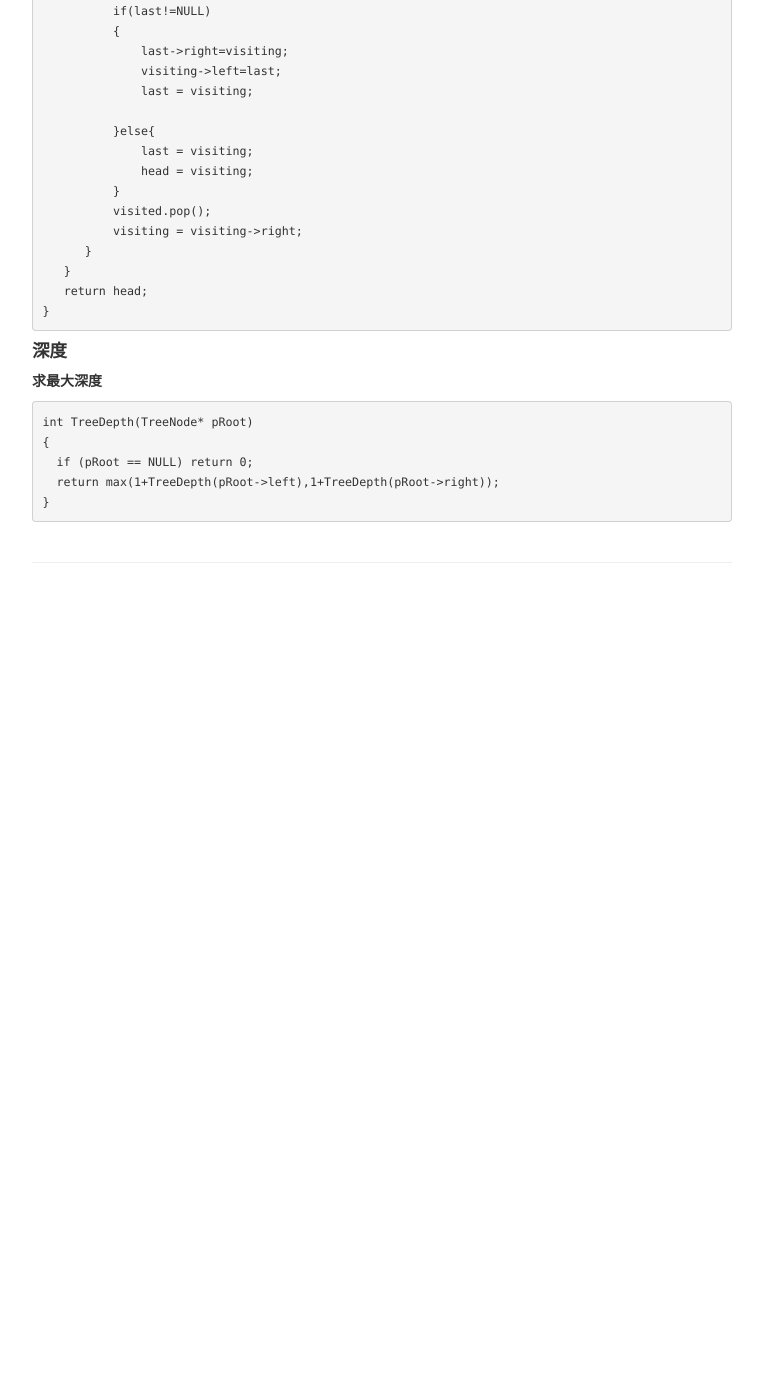
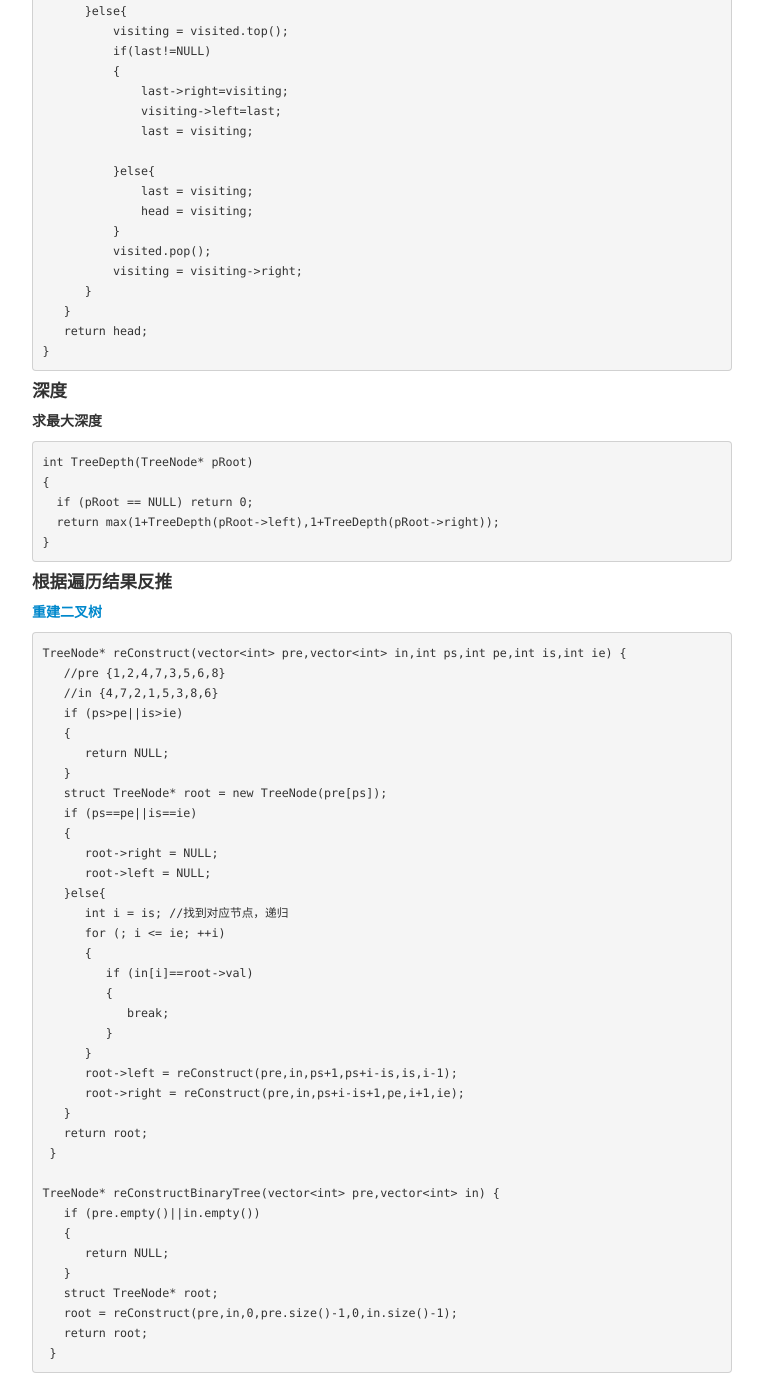
Before and after one commit to sfgcs/sfgcs.github.io, a Jekyll site: the page built from pages/leetcode.md, in a window 1280 px wide and 1400 px high, scrolled down 6763 px. Shown: the whole window, without its empty margins (258-1021 px from the left). Built offline with Jekyll 4.4.1, drawn with Linux system fonts in a browser that asks for light colours; before the commit the page ends 7357 px from its top, so only the background shows below that.

Commit message:
Update leetcode.md

````diff
--- a/pages/leetcode.md
+++ b/pages/leetcode.md
@@ -26,6 +26,8 @@ description:
       * [和为某值的路径](#和为某值的路径)
       * [最大距离](#和为某值的路径)
       * [一般公共祖先](#一般公共祖先)
+   * [根据遍历结果反推](#根据遍历结果反推)
+      * [重建二叉树](#重建二叉树)
 
 ### 分治法
 #### 二分查找
@@ -352,3 +354,43 @@ int TreeDepth(TreeNode* pRoot)
   return max(1+TreeDepth(pRoot->left),1+TreeDepth(pRoot->right));
 }
 ```
+#### 根据遍历结果反推
+##### [重建二叉树](https://www.nowcoder.com/practice/8a19cbe657394eeaac2f6ea9b0f6fcf6?tpId=13&tqId=11157&tPage=1&rp=1&ru=/ta/coding-interviews&qru=/ta/coding-interviews/question-ranking)
+```
+TreeNode* reConstruct(vector<int> pre,vector<int> in,int ps,int pe,int is,int ie) {
+   //pre {1,2,4,7,3,5,6,8}
+   //in {4,7,2,1,5,3,8,6}
+   if (ps>pe||is>ie)
+   {
+      return NULL;
+   }
+   struct TreeNode* root = new TreeNode(pre[ps]);
+   if (ps==pe||is==ie)
+   {
+      root->right = NULL;
+      root->left = NULL;
+   }else{
+      int i = is; //找到对应节点，递归
+      for (; i <= ie; ++i)
+      {
+         if (in[i]==root->val)
+         {
+            break;
+         }
+      }
+      root->left = reConstruct(pre,in,ps+1,ps+i-is,is,i-1);
+      root->right = reConstruct(pre,in,ps+i-is+1,pe,i+1,ie);
+   }
+   return root;
+ }
+
+TreeNode* reConstructBinaryTree(vector<int> pre,vector<int> in) {
+   if (pre.empty()||in.empty())
+   {
+      return NULL;
+   }
+   struct TreeNode* root;
+   root = reConstruct(pre,in,0,pre.size()-1,0,in.size()-1);
+   return root;
+ }
+```
````
